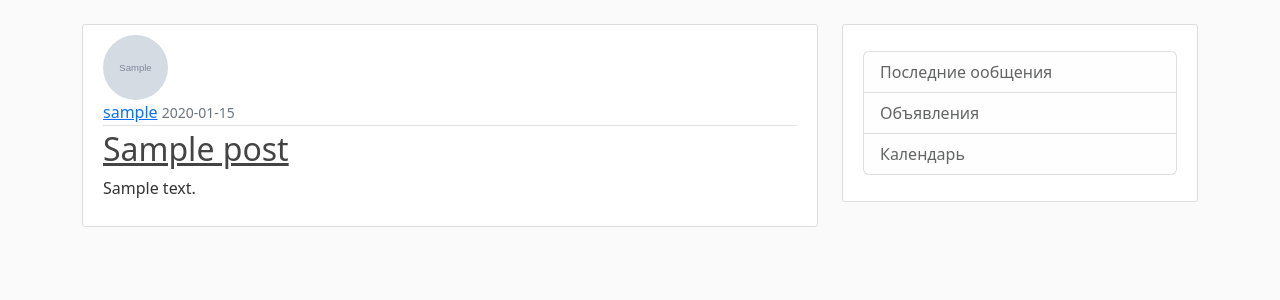
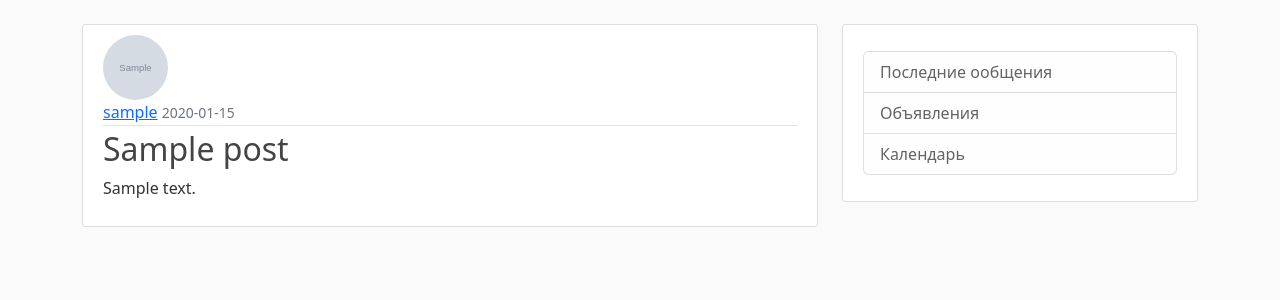
Before and after one commit to akorotkova/flask_blog, a Flask app: page /post/1 in a window 1280 px wide. Shown: the part 56-356 px from the top of the page. Run offline with Flask 2, Linux system fonts and the light colour scheme; tables that the repository leaves empty hold one stand-in row (values such as "Sample post"); grey boxes marked "Sample" are stand-in pictures.

Commit message:
refactor: remove link to post from a  template separate post

```diff
--- a/app/templates/post.html
+++ b/app/templates/post.html
@@ -8,7 +8,7 @@
         <a class="mr-2" href="#">{{ post.author.username }}</a>
         <small class="text-muted">{{ post.date_posted.strftime('%Y-%m-%d') }}</small>
       </div>
-      <h2><a class="article-title">{{ post.title }}</a></h2>
+      <h2 class="article-title">{{ post.title }}</h2>
       <p class="article-content">{{ post.content }}</p>
     </div>
   </article>
```
